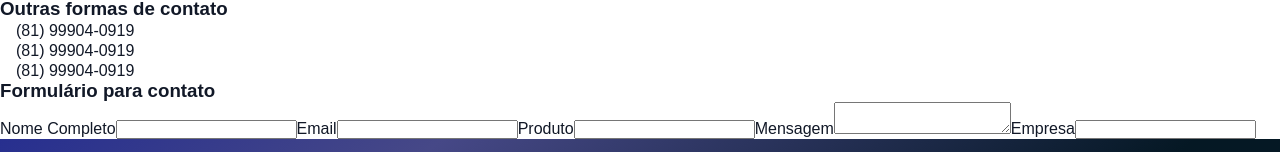
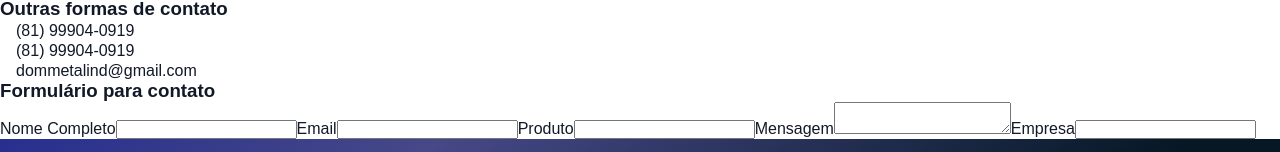
Before and after one commit to GrupoDu/product-landingpage, a Next.js app: page / in a window 1280 px wide. Shown: the part 593-745 px from the top of the page. Built offline with nearby package versions, Linux system fonts and the light colour scheme.

Commit message:
style(page): colocando o email no icone de email

```diff
--- a/src/app/page.tsx
+++ b/src/app/page.tsx
@@ -55,7 +55,7 @@ export default function Home() {
           </div>
           <div className={styles.contatosIcons}>
             <LuMail color="white" className={styles.icon} />
-            <span>(81) 99904-0919</span>
+            <span>dommetalind@gmail.com</span>
           </div>
         </div>
         <Form />
```
